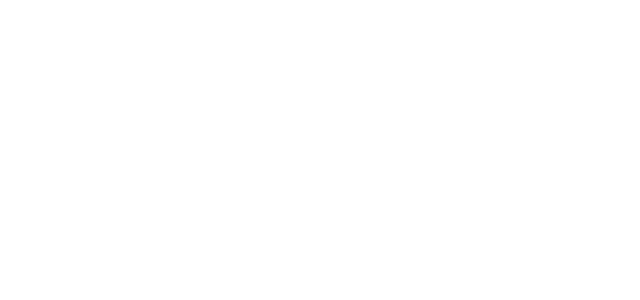
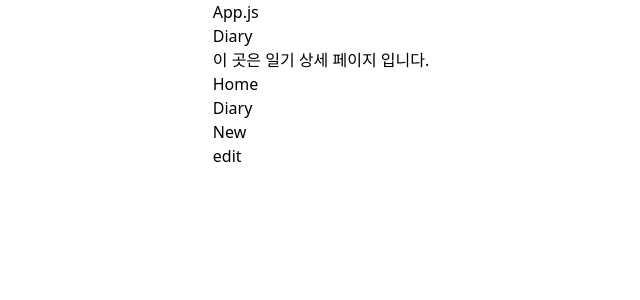
Before and after one commit to yeoic/ReactLessons, a React (Create React App) app: page /Diary in a window 1280 px wide. Shown: the top 300 px of the page, without its empty margins (319-959 px from the left). Built offline with nearby package versions, Linux system fonts and the light colour scheme.

Commit message:
페이지 라우팅 1 - React Router 기본까지 완료

```diff
--- a/src/App.js
+++ b/src/App.js
@@ -1,11 +1,27 @@
 import "./App.css";
 import React from "react";
+import { BrowserRouter, Route, Routes } from "react-router-dom";
+
+import Home from "./pages/Home";
+import Edit from "./pages/Edit";
+import Diary from "./pages/Diary";
+import New from "./pages/New";
+import RouteTest from "./component/RouteTest";
 
 function App() {
   return (
-    <div>
-      <div></div>
-    </div>
+    <BrowserRouter>
+      <div className="App">
+        <h2>App.js</h2>
+        <Routes>
+          <Route path="/" element={<Home />} />
+          <Route path="/Edit" element={<Edit />} />
+          <Route path="/New" element={<New />} />
+          <Route path="/Diary" element={<Diary />} />
+        </Routes>
+        <RouteTest />
+      </div>
+    </BrowserRouter>
   );
 }
 
--- /dev/null
+++ b/src/component/RouteTest.js
@@ -0,0 +1,21 @@
+import React from "react";
+import { Link } from "react-router-dom";
+
+function RouteTest(props) {
+  return (
+    <div>
+      <Link to={"/"}>Home</Link>
+      <br />
+      <Link to={"/diary"}>Diary</Link>
+      <br />
+
+      <Link to={"/new"}>New</Link>
+      <br />
+
+      <Link to={"/edit"}>edit</Link>
+      <br />
+    </div>
+  );
+}
+
+export default RouteTest;
--- /dev/null
+++ b/src/pages/Diary.js
@@ -0,0 +1,12 @@
+import React from "react";
+
+function Diary(props) {
+  return (
+    <div>
+      <h1>Diary</h1>
+      <p>이 곳은 일기 상세 페이지 입니다.</p>
+    </div>
+  );
+}
+
+export default Diary;
--- /dev/null
+++ b/src/pages/Edit.js
@@ -0,0 +1,12 @@
+import React from "react";
+
+function Edit(props) {
+  return (
+    <div>
+      <h1>Edit</h1>
+      <p>이 곳은 일기 수정 페이지 입니다.</p>
+    </div>
+  );
+}
+
+export default Edit;
--- /dev/null
+++ b/src/pages/Home.js
@@ -0,0 +1,12 @@
+import React from "react";
+
+function Home(props) {
+  return (
+    <div>
+      <h1>Home</h1>
+      <p>이 곳은 홈 입니다.</p>
+    </div>
+  );
+}
+
+export default Home;
--- /dev/null
+++ b/src/pages/New.js
@@ -0,0 +1,12 @@
+import React from "react";
+
+function New(props) {
+  return (
+    <div>
+      <h1>New</h1>
+      <p>이 곳은 일기 추가 페이지 입니다.</p>
+    </div>
+  );
+}
+
+export default New;
```
